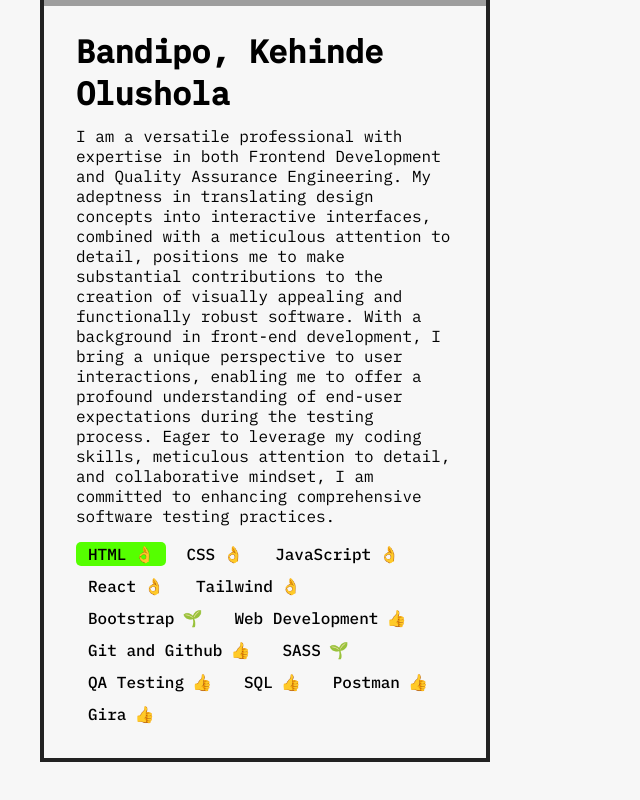
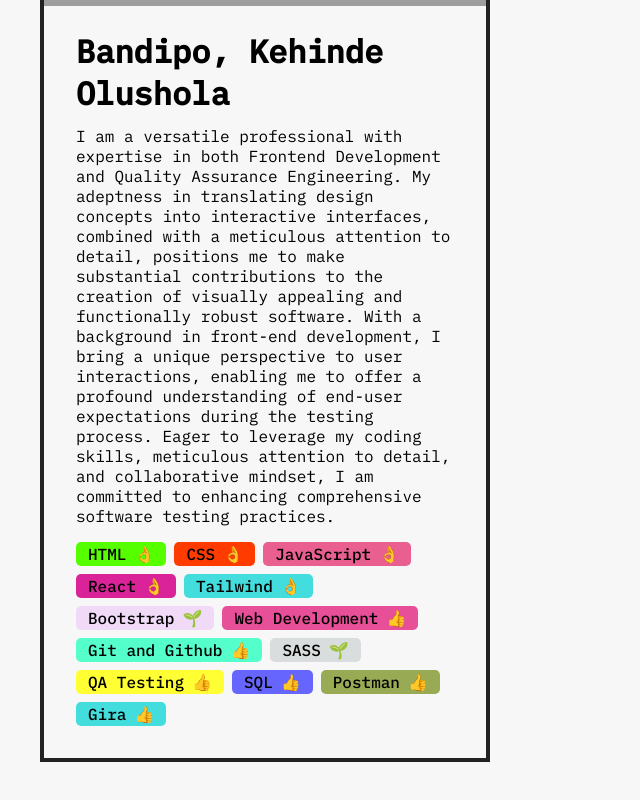
Before and after one commit to KBandipo/my-profile-card, a React (Vite) app: page / in a window 1280 px wide. Shown: the part 370-1170 px from the top of the page, without its empty margins (0-640 px from the left). Built offline with nearby package versions, Linux system fonts and the light colour scheme; grey boxes are pictures that could not be loaded.

Commit message:
Add colors to each skills

```diff
--- a/src/App.jsx
+++ b/src/App.jsx
@@ -50,18 +50,18 @@ function SkillList() {
   return (
     <div className="skill-list">
       <Skill skill="HTML" emoji="👌" color="#55FF00" />
-      <Skill skill="CSS" emoji="👌" color="" />
-      <Skill skill="JavaScript" emoji="👌" color="" />
-      <Skill skill="React" emoji="👌" color="" />
-      <Skill skill="Tailwind" emoji="👌" color="" />
-      <Skill skill="Bootstrap" emoji="🌱" color="" />
-      <Skill skill="Web Development" emoji="👍" color="" />
-      <Skill skill="Git and Github" emoji="👍" color="" />
-      <Skill skill="SASS" emoji="🌱" color="" />
-      <Skill skill="QA Testing" emoji="👍" color="" />
-      <Skill skill="SQL" emoji="👍" color="" />
-      <Skill skill="Postman" emoji="👍" color="" />
-      <Skill skill="Gira" emoji="👍" />
+      <Skill skill="CSS" emoji="👌" color="#FF3B00" />
+      <Skill skill="JavaScript" emoji="👌" color="#E85F90" />
+      <Skill skill="React" emoji="👌" color="#DA2399" />
+      <Skill skill="Tailwind" emoji="👌" color="#44dddd" />
+      <Skill skill="Bootstrap" emoji="🌱" color="#F0DAF8" />
+      <Skill skill="Web Development" emoji="👍" color="#e84f99" />
+      <Skill skill="Git and Github" emoji="👍" color="#55FFCC" />
+      <Skill skill="SASS" emoji="🌱" color="#DAdddd" />
+      <Skill skill="QA Testing" emoji="👍" color="#FF3F" />
+      <Skill skill="SQL" emoji="👍" color="#66ff" />
+      <Skill skill="Postman" emoji="👍" color="#99aa55" />
+      <Skill skill="Gira" emoji="👍" color="#44dddd" />
     </div>
   );
 }
```
